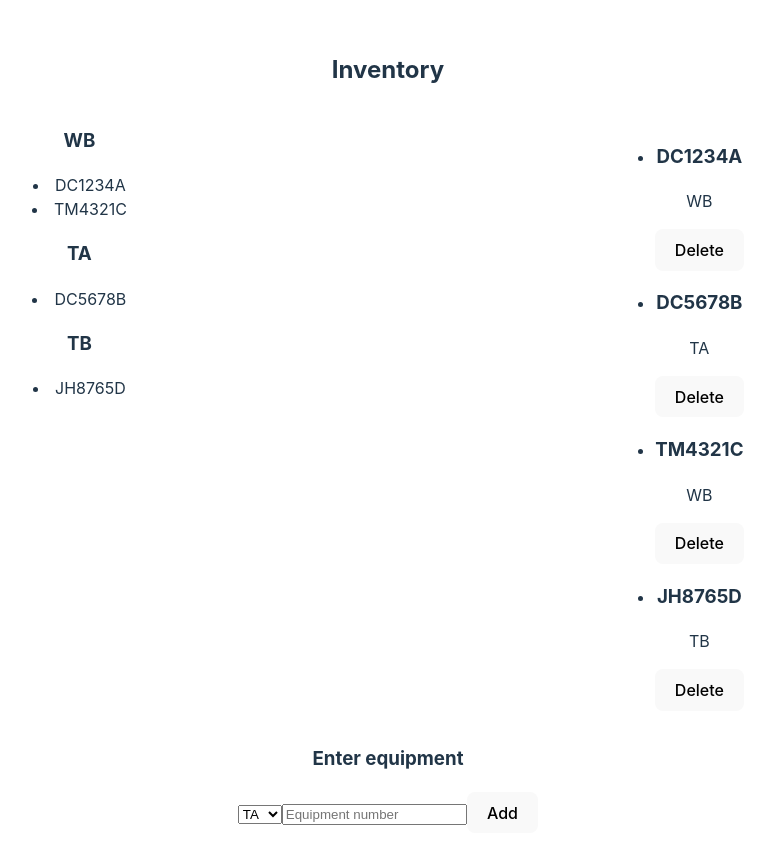
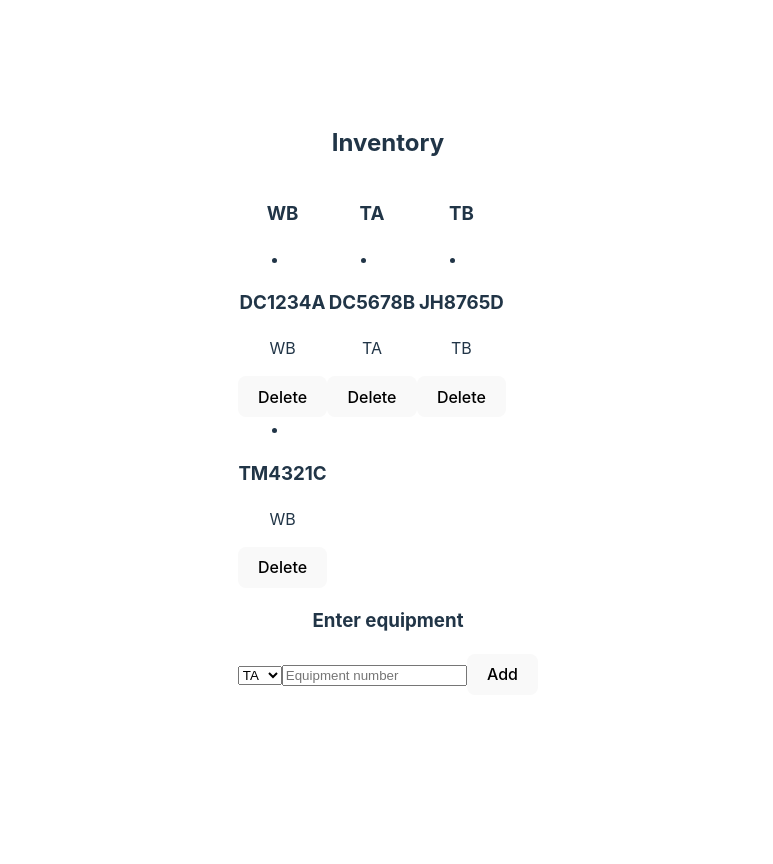
Before and after one commit to ag7621/project-inventory, a React (Vite) app: page / in a window 1280 px wide. Shown: the whole page, without its empty margins (252-1025 px from the left). After the commit the page ends 800 px from the top, so only its background shows below. Built offline with nearby package versions, Linux system fonts and the light colour scheme.

Commit message:
created list component
moved filtered list into separate component

```diff
--- a/src/App.css
+++ b/src/App.css
@@ -43,6 +43,10 @@
 
 .container {
   display: flex;
-  justify-content: space-around;
-  width: 1200px;
+  /* justify-content: space-around;
+  width: 1200px; */
 }
+
+.categories {
+  display: flex;
+}
--- a/src/App.jsx
+++ b/src/App.jsx
@@ -55,7 +55,7 @@ function App() {
 
   return (
     <>
-      <div>
+      {/* <div>
         <h2>Inventory</h2>
         <div className="container">
           <div className="categories">
@@ -81,10 +81,51 @@ function App() {
             ))}
           </ul>
         </div>
-      </div>
-
+      </div> */}
+      <List
+        inventory={inventory}
+        filtered={filteredLoc}
+        onDeleteItem={handleDeleteItem}
+      />
       <Form onAddItems={handleAddItems} />
     </>
+  );
+}
+
+function List({ inventory, filtered, onDeleteItem }) {
+  return (
+    <div>
+      <h2>Inventory</h2>
+      <div className="container">
+        <div className="categories">
+          {filtered.map((loc) => (
+            <div key={loc}>
+              <h3>{loc}</h3>
+              {inventory
+                .filter((item) => item.location == loc)
+                .map((equip) => (
+                  // <li key={equip.equipment}>{equip.equipment}</li>
+                  <Item
+                    item={equip}
+                    key={equip.equipment}
+                    onDeleteItem={onDeleteItem}
+                  />
+                ))}
+            </div>
+          ))}
+        </div>
+
+        {/* <ul>
+          {inventory.map((item) => (
+            <Item
+              item={item}
+              key={item.equipment}
+              onDeleteItem={onDeleteItem}
+            />
+          ))}
+        </ul> */}
+      </div>
+    </div>
   );
 }
 
@@ -134,7 +175,7 @@ function Item({ item, onDeleteItem }) {
     <li>
       <h3>{item.equipment}</h3>
       <p>{item.location}</p>
-      <p>{item.date}</p>
+      {/* <p>{item.date}</p> */}
       <button onClick={() => onDeleteItem(item.equipment)}>Delete</button>
     </li>
   );
```
